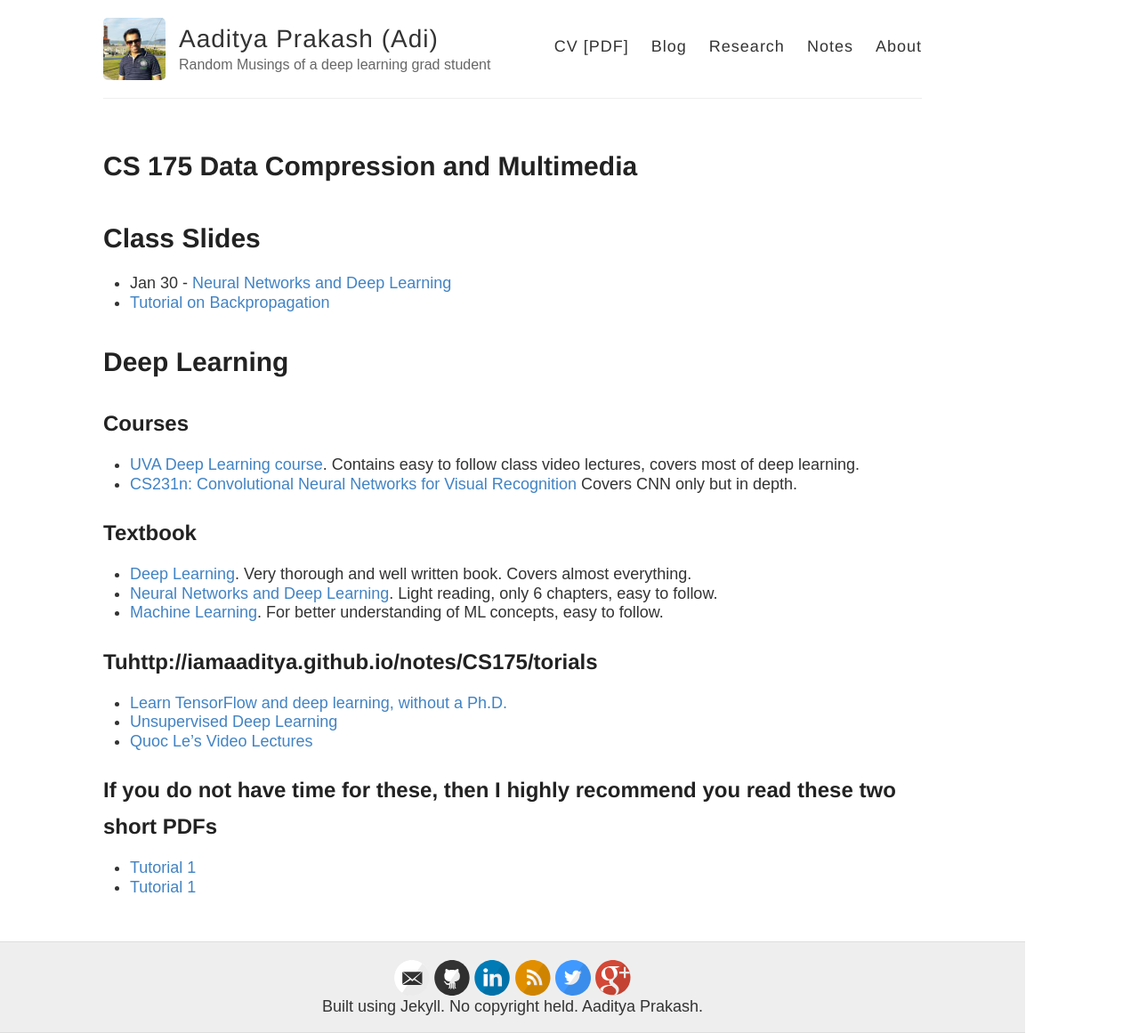
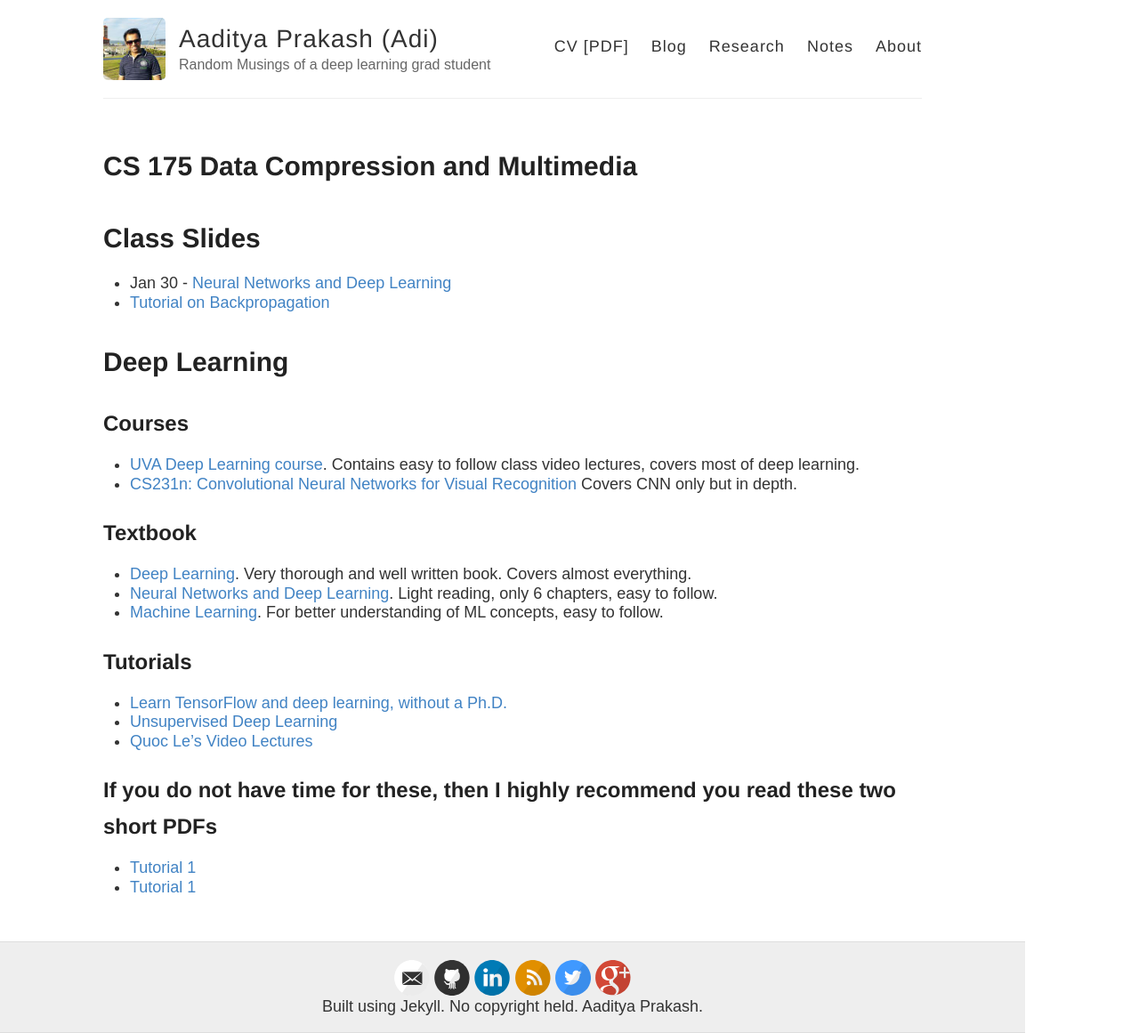
Before and after one commit to iamaaditya/iamaaditya.github.io, a Jekyll site: the page built from notes/CS175/index.md, in a window 1280 px wide. Shown: the whole page at 89% size. Built offline with Jekyll 4.4.1, drawn with Linux system fonts in a browser that asks for light colours; some web fonts are replaced.

Commit message:
fix the typos

```diff
--- a/notes/CS175/index.md
+++ b/notes/CS175/index.md
@@ -21,7 +21,7 @@ dsq_thread_id:
  * [Neural Networks and Deep Learning](http://neuralnetworksanddeeplearning.com/). Light reading, only 6 chapters, easy to follow.
  * [Machine Learning](http://alex.smola.org/drafts/thebook.pdf). For better understanding of ML concepts, easy to follow.
 
-## Tuhttp://iamaaditya.github.io/notes/CS175/torials
+## Tutorials
  * [Learn TensorFlow and deep learning, without a Ph.D.](https://cloud.google.com/blog/big-data/2017/01/learn-tensorflow-and-deep-learning-without-a-phd)
  * [Unsupervised Deep Learning](http://deeplearning.stanford.edu/tutorial/)
  * [Quoc Le's Video Lectures](http://www.trivedigaurav.com/blog/quoc-les-lectures-on-deep-learning/)
```
